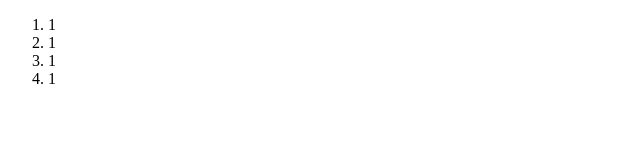
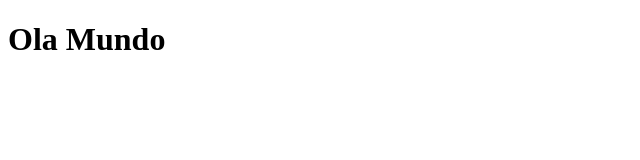
Before and after one commit to lkobus/video_source_tree, a plain HTML site: page index.html in a window 1280 px wide. Shown: the whole page, without its empty margins (0-640 px from the left). Drawn offline with Linux system fonts and the light colour scheme.

Commit message:
Revert "- Cara subindo alteração"
This reverts commit a118a249118a327838aab6d3c26ba81f3e034316.

```diff
--- a/index.html
+++ b/index.html
@@ -7,11 +7,6 @@
     <meta name='viewport' content='width=device-width, initial-scale=1'>
 </head>
 <body>
-    <ol>
-        <li>1 </li>
-        <li>1 </li>
-        <li>1 </li>
-        <li>1 </li>
-        </ol>
+    <h1>Ola Mundo</h1>
 </body>
 </html>
```
